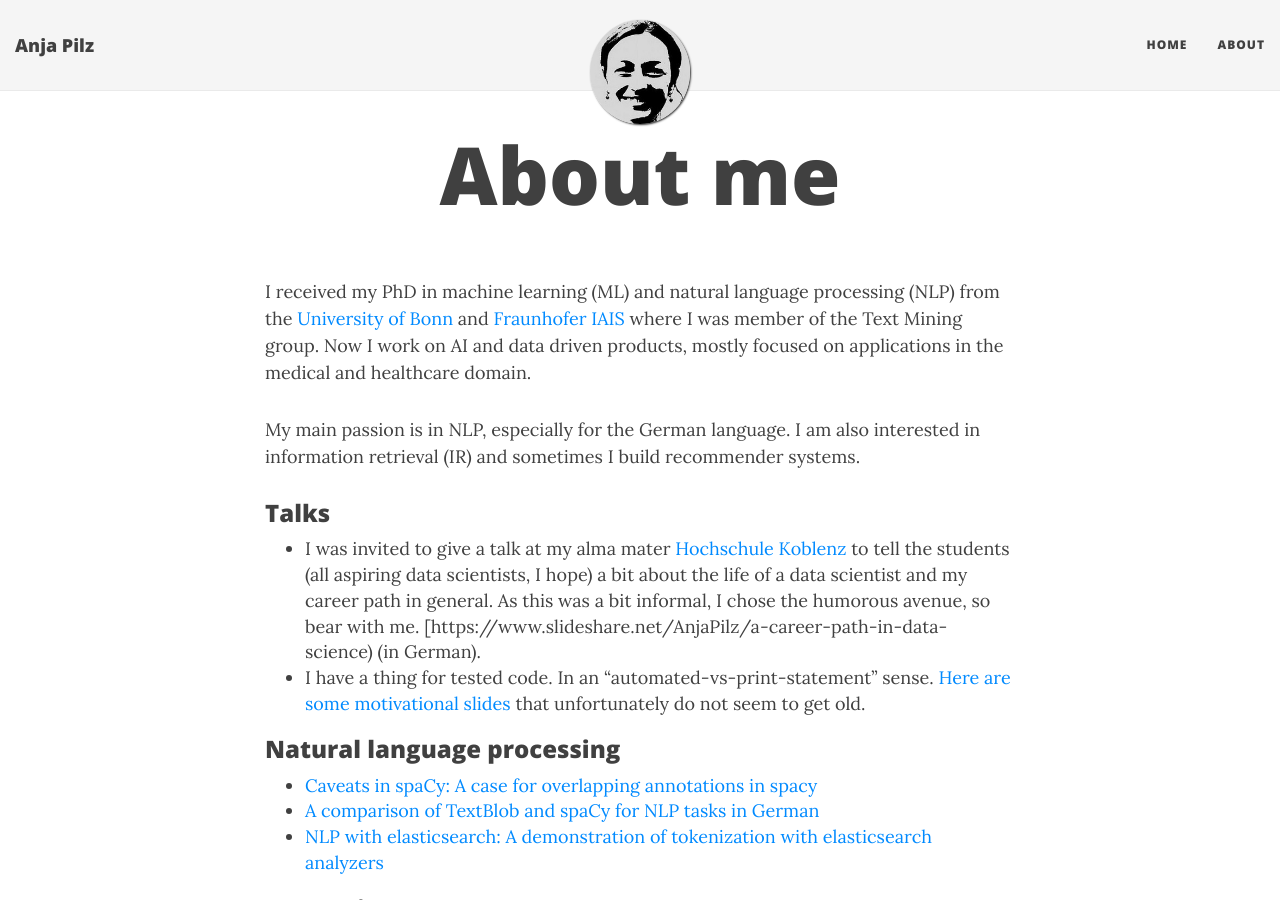
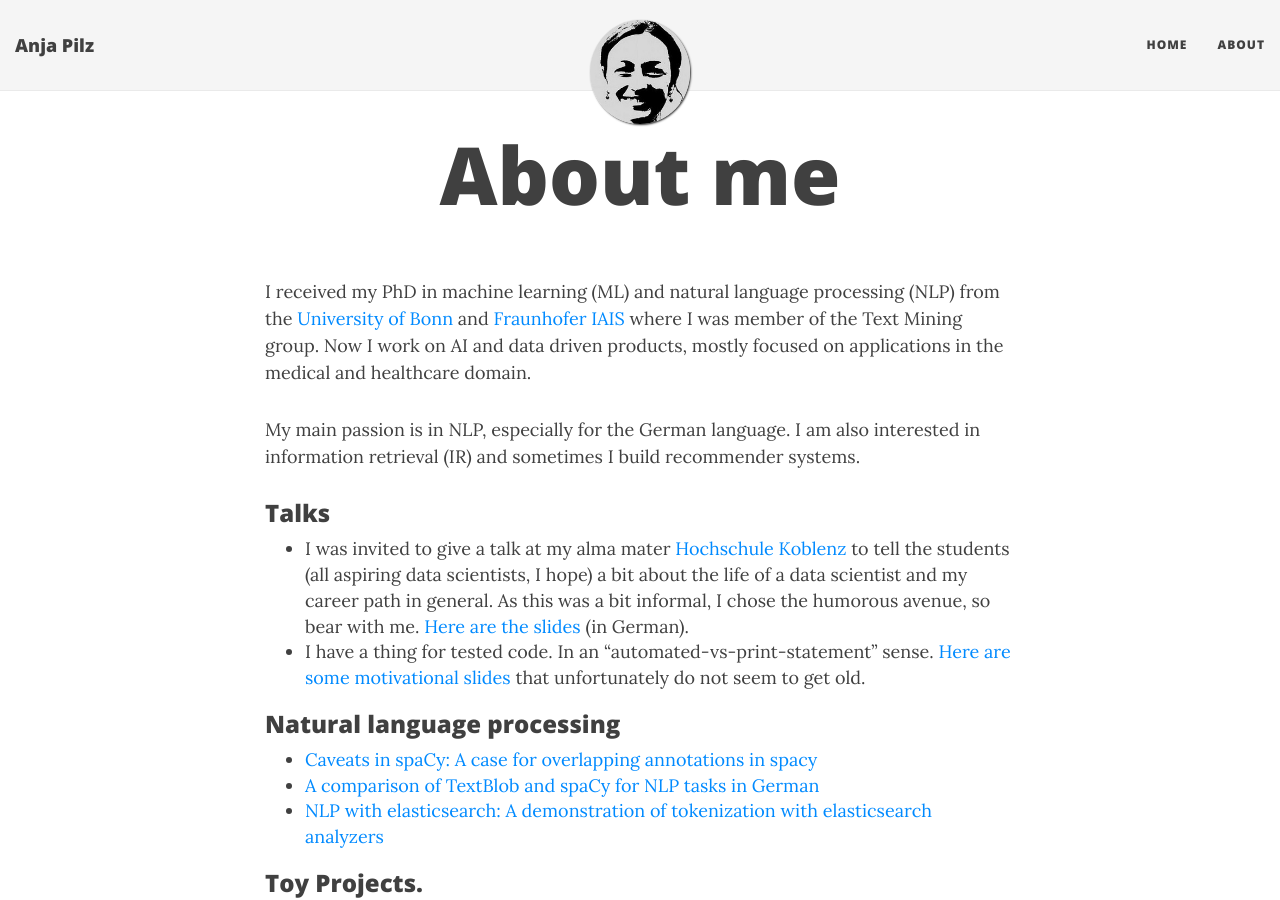
Before and after one commit to aplz/aplz.github.io, a Jekyll site: the page built from aboutme.md, in a window 1280 px wide and 900 px high. Built offline with Jekyll 4.4.1, drawn with Linux system fonts in a browser that asks for light colours; nearby versions of some CDN libraries.

Commit message:
Update aboutme.md

```diff
--- a/aboutme.md
+++ b/aboutme.md
@@ -8,7 +8,7 @@ I received my PhD in machine learning (ML) and natural language processing (NLP)
 My main passion is in NLP, especially for the German language. I am also interested in information retrieval (IR) and sometimes I build recommender systems.
 
 ### Talks
-* I was invited to give a talk at my alma mater [Hochschule Koblenz](https://www.hs-koblenz.de/rac/index/) to tell the students (all aspiring data scientists, I hope) a bit about the life of a data scientist and my career path in general. As this was a bit informal, I chose the humorous avenue, so bear with me. [https://www.slideshare.net/AnjaPilz/a-career-path-in-data-science) (in German).
+* I was invited to give a talk at my alma mater [Hochschule Koblenz](https://www.hs-koblenz.de/rac/index/) to tell the students (all aspiring data scientists, I hope) a bit about the life of a data scientist and my career path in general. As this was a bit informal, I chose the humorous avenue, so bear with me. [Here are the slides](https://www.slideshare.net/AnjaPilz/a-career-path-in-data-science) (in German).
 * I have a thing for tested code. In an "automated-vs-print-statement" sense. [Here are some motivational slides](https://www.slideshare.net/AnjaPilz/a-case-for-automated-tests) that unfortunately do not seem to get old.
 
 
```
